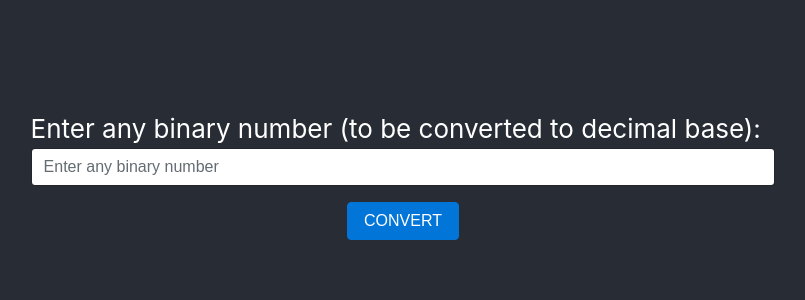
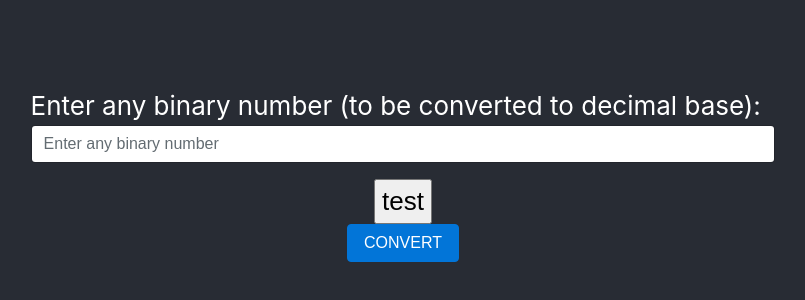
Before and after one commit to Jhesse-Jack/Binary-to-Decimal, a React (Create React App) app: page / in a window 1280 px wide. Shown: the part 226-526 px from the top of the page, without its empty margins (237-1042 px from the left). Built offline with nearby package versions, Linux system fonts and the light colour scheme.

Commit message:
Fix the any number input into the input box to just 0 and 1

```diff
--- a/src/App.js
+++ b/src/App.js
@@ -5,15 +5,28 @@ import { Button, Modal } from 'react-bootstrap';
 
 const App = () => {
     let [decnum, setDecnum] = useState('');
+    var decformat = /^[0-1]$/;
+    function testDecimal(decnum){
+      var formatOK = decformat.exec(decnum.value);
+      if (!formatOK){
+        console.error(decnum.value + 'isn\'t a binary number!');
+      } else {
+        console.log('Thanks, the number entered is binary');
+      }
+    }
+    const finalvar = decnum
+    function isBinCorrect(finalvar){
+      for (var i of finalvar){
+        if (i !== 0 && i !== 1){
+          console.log("Not a binary number, try again");
+        }
+        else {
+          console.log('Thanks, binary is accepted');
+        }
+      }
+    }
     function handleNumChange(e){
       setDecnum(e.target.value);
-      // var numbers = [0-1]
-      // if(decnum.match(numbers)){
-      //   setDecnum(e.target.value)
-      // }
-      // else {
-      //   alert("Your number should be between 0 and 1");
-      // }
     }
     let summation = 0;
     let i = 0;
@@ -29,6 +42,10 @@ const App = () => {
                         placeholder="Enter any binary number"
                         onChange={handleNumChange} />
                 </p>
+                <button
+                  onClick={isBinCorrect}>
+                  test
+                </button>
                 <Modale />
             </header>
         </div>
```
